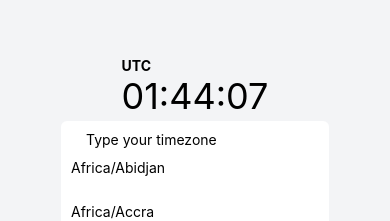
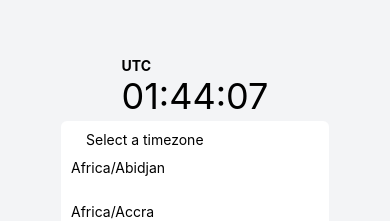
Before and after one commit to sanavalos/expo-clock, a React Native app: screen / in a window 390 px wide. Shown: the part 209-430 px from the top of the page. Built offline with nearby package versions, Linux system fonts and the light colour scheme.

Commit message:
feat: pass timezone list through props to cards and dropdown component

```diff
--- a/App.js
+++ b/App.js
@@ -1,8 +1,9 @@
-import React from "react";
+import React, { useState } from "react";
 import { View } from "react-native";
+import { NativeWindStyleSheet, styled } from "nativewind";
 import ClockContainer from "./components/ClockContainer";
 import TimezonesDropdown from "./components/TimezonesDropdown";
-import { NativeWindStyleSheet, styled } from "nativewind";
+import TimezonesCards from "./components/TimezonesCards";
 
 // Snippet to fix nativewind for web: https://github.com/nativewind/nativewind/issues/470#issuecomment-1589092569
 NativeWindStyleSheet.setOutput({
@@ -13,11 +14,19 @@ const StyledView = styled(View);
 
 const App = () => {
   const currentDate = new Date();
+  const [timezoneList, setTimezoneList] = useState([]);
+
+  const addTimezoneToList = (newTimezone) => {
+    setTimezoneList((prev) => [...prev, newTimezone]);
+  };
 
   return (
     <StyledView className="flex-1 bg-gray-100 items-center justify-center py-5">
       <ClockContainer currentDate={currentDate} />
-      <TimezonesDropdown />
+      {timezoneList.length > 0 && (
+        <TimezonesCards timezoneList={timezoneList} />
+      )}
+      <TimezonesDropdown addTimezoneToList={addTimezoneToList} />
     </StyledView>
   );
 };
--- a/components/TimezonesDropdown.jsx
+++ b/components/TimezonesDropdown.jsx
@@ -14,19 +14,13 @@ const StyledView = styled(View);
 const StyledText = styled(Text);
 const StyledTextInput = styled(TextInput);
 
-function TimezonesDropdown() {
+function TimezonesDropdown({ addTimezoneToList }) {
   const buttonRef = useRef(null);
   const [searchValue, setSearchValue] = useState("");
-  const [selectedTimezone, setSelectedTimezone] = useState(false);
 
-  const onSelect = useCallback((item) => {
-    setSearchValue(item);
-    setSelectedTimezone(true);
-  }, []);
-
-  useEffect(() => {
-    searchValue.length < 1 && setSelectedTimezone(false);
-  }, [searchValue]);
+  const onSelect = (newTimezone) => {
+    addTimezoneToList(newTimezone);
+  };
 
   return (
     <StyledView ref={buttonRef}>
@@ -35,9 +29,8 @@ function TimezonesDropdown() {
           style={styles.button}
           value={searchValue}
           onChangeText={(value) => setSearchValue(value)}
-          placeholder="Type your timezone"
+          placeholder="Select a timezone"
         />
-        {!selectedTimezone && (
         <FlatList
           keyExtractor={(item) => item}
           data={timezonesList.filter((tz) =>
@@ -52,11 +45,8 @@ function TimezonesDropdown() {
               <StyledText>{item}</StyledText>
             </TouchableOpacity>
           )}
-            ItemSeparatorComponent={() => (
-              <StyledView style={styles.separator} />
-            )}
+          ItemSeparatorComponent={() => <StyledView style={styles.separator} />}
         />
-        )}
       </StyledView>
     </StyledView>
   );
```
Lines whose indentation alone changed are shown as unchanged.
